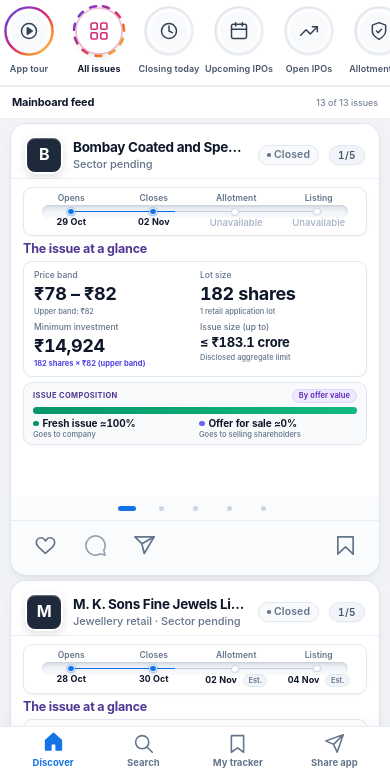
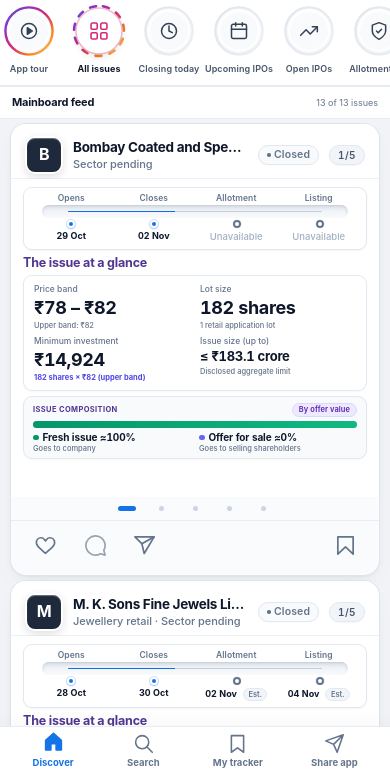
Before and after one commit to kumarnavneet-code/ipr-ig-dashboard, a plain HTML site: page index.html in a window 390 px wide. Shown: the part 62-844 px from the top of the page. Drawn offline with Linux system fonts and the light colour scheme.

Commit message:
Align dashboard milestone timeline on phones

```diff
--- /dev/null
+++ b/assets/dashboard-ui-fixes.20261124.css
@@ -0,0 +1,19 @@
+/* Center milestone markers on the shared phone timeline rail. */
+@media(max-width:559px){
+ .issue-dates{position:relative;isolation:isolate;--timeline-line-y:36px}
+ .issue-dates::before{content:"";position:absolute;left:12.5%;right:12.5%;top:var(--timeline-line-y);height:2px;border-radius:999px;background:#cbd5e1;z-index:0;pointer-events:none}
+ .issue-dates .metric{position:static!important;text-align:center}
+ .issue-dates .metric::before{content:""!important;display:block!important;position:absolute!important;top:calc(var(--timeline-line-y) - 4px)!important;margin:0!important;width:8px!important;height:8px!important;border:2px solid #64748b!important;border-radius:50%!important;background:#fff!important;box-sizing:border-box!important;z-index:1!important}
+ .issue-dates .milestone-opens::before{left:calc(12.5% - .25px)!important}
+ .issue-dates .milestone-closes::before{left:calc(37.5% - 2.75px)!important}
+ .issue-dates .milestone-allotment::before{left:calc(62.5% - 5.25px)!important}
+ .issue-dates .milestone-listing::before{left:calc(87.5% - 7.75px)!important}
+ .issue-dates .metric dd{margin-top:16px!important}
+ .evidence-mode .issue-dates::before{background:#475569}
+ .evidence-mode .issue-dates .metric::before{background:#151515!important;border-color:#94a3b8!important}
+}
+
+/* Keep per-card social and save actions out of the landscape research view. */
+@media (min-width:560px) and (orientation:landscape){
+ .research-workspace .card-actions{display:none!important}
+}
```
Also changed, not shown: index.html (+1 -1 lines).
